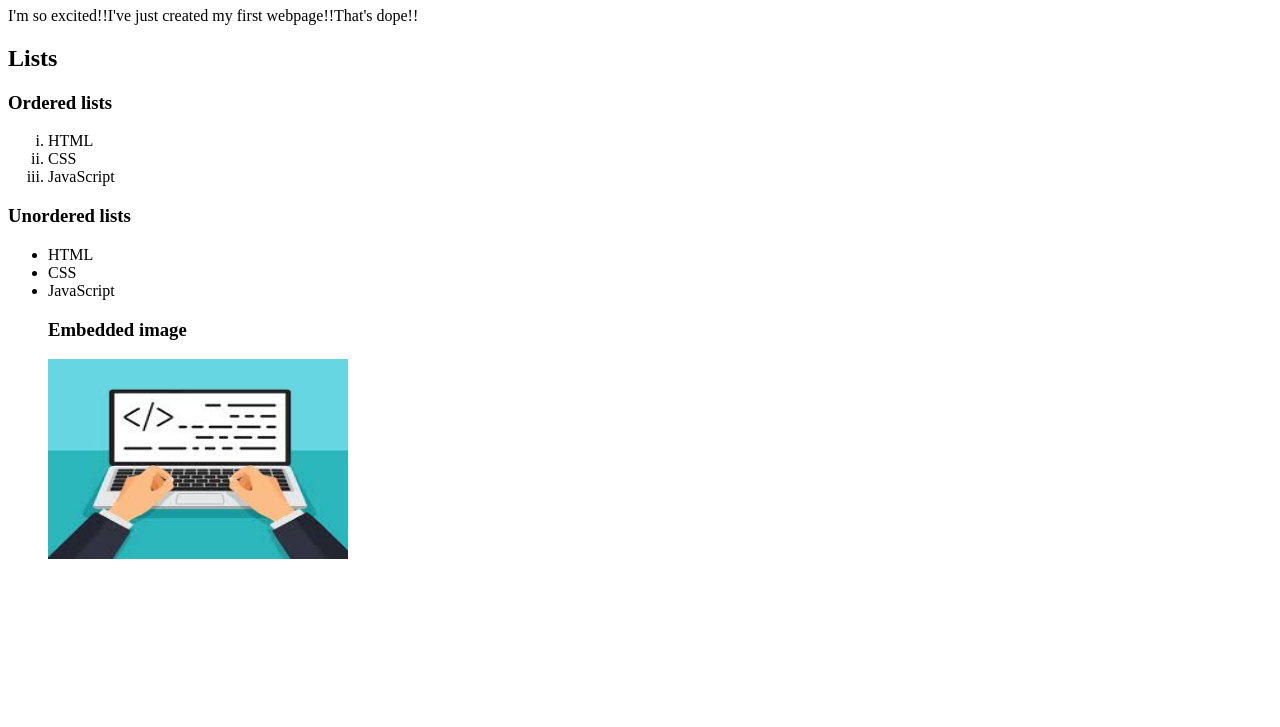
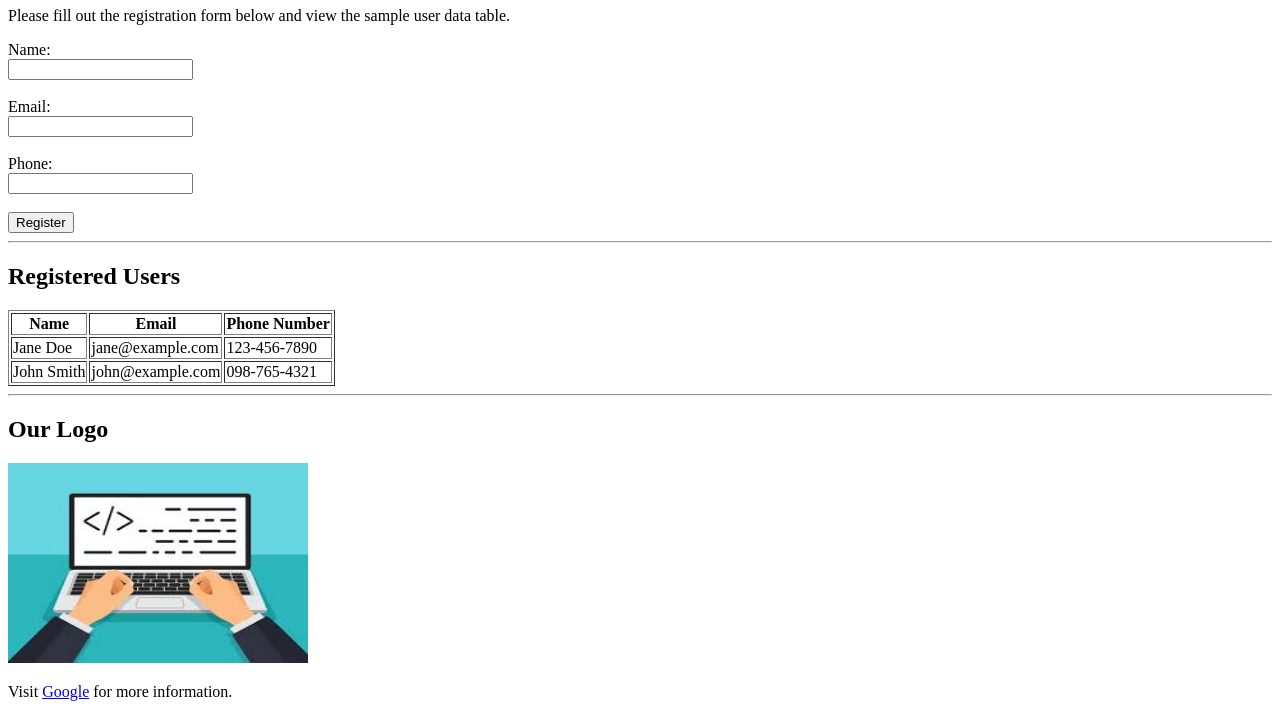
Before and after one commit to NATO-dotcom/web-development, a plain HTML site: page index.html in a window 1280 px wide. Shown: the part 73-800 px from the top of the page. Drawn offline with Linux system fonts and the light colour scheme.

Commit message:
Simple html structure

```diff
--- a/index.html
+++ b/index.html
@@ -1,25 +1,64 @@
 <!DOCTYPE html>
-<html>
-    <head>
-        <title>My First Web Page</title>
-    </head>
-    <body>
-        <h1>Introduction to HTML</h1>
-        <p>I'm so excited!!I've just created my first webpage!!That's dope!!</p>
-        <h2>Lists</h2>
-        <h3>Ordered lists</h3>
-        <ol type="i">
-            <li>HTML</li>
-            <li>CSS</li>
-            <li>JavaScript</li>
-        </ol>
-        <h3>Unordered lists</h3>
-        <ul>
-            <li>HTML</li>
-            <li>CSS</li>
-            <li>JavaScript</li>
+<html lang="en">
+<head>
+  <meta charset="UTF-8"> <!-- Character set -->
+  <meta name="viewport" content="width=device-width, initial-scale=1.0"> <!-- Display/meta for responsiveness -->
+  <title>Basic HTML Page</title> <!-- Title -->
+</head>
+<body>
 
-        <h3>Embedded image</h3>
-        <img src="Sample image.jpeg" alt="Sample image" width="300" height="200">
-    </body>
+  <!-- Header -->
+  <header>
+    <h1>Welcome to Our Registration Page</h1> <!-- Heading -->
+  </header>
+
+  <!-- Paragraph -->
+  <p>Please fill out the registration form below and view the sample user data table.</p>
+
+  <!-- Registration Form -->
+  <form action="/submit" method="post">
+    <label for="name">Name:</label><br>
+    <input type="text" id="name" name="name" required><br><br>
+
+    <label for="email">Email:</label><br>
+    <input type="email" id="email" name="email" required><br><br>
+
+    <label for="phone">Phone:</label><br>
+    <input type="tel" id="phone" name="phone"><br><br>
+
+    <button type="submit">Register</button>
+  </form>
+
+  <hr>
+
+  <!-- Table -->
+  <h2>Registered Users</h2>
+  <table border="1">
+    <tr>
+      <th>Name</th>
+      <th>Email</th>
+      <th>Phone Number</th>
+    </tr>
+    <tr>
+      <td>Jane Doe</td>
+      <td>jane@example.com</td>
+      <td>123-456-7890</td>
+    </tr>
+    <tr>
+      <td>John Smith</td>
+      <td>john@example.com</td>
+      <td>098-765-4321</td>
+    </tr>
+  </table>
+
+  <hr>
+
+  <!-- Image -->
+  <h2>Our Logo</h2>
+  <img src="Sample image.jpeg" alt="Sample Image" width="300" height="200">
+
+  <!-- External Link -->
+  <p>Visit <a href="https://google.com" target="_blank">Google</a> for more information.</p>
+
+</body>
 </html>
```
Also changed, not shown: Simple program.html (deleted, +0 -64 lines).
